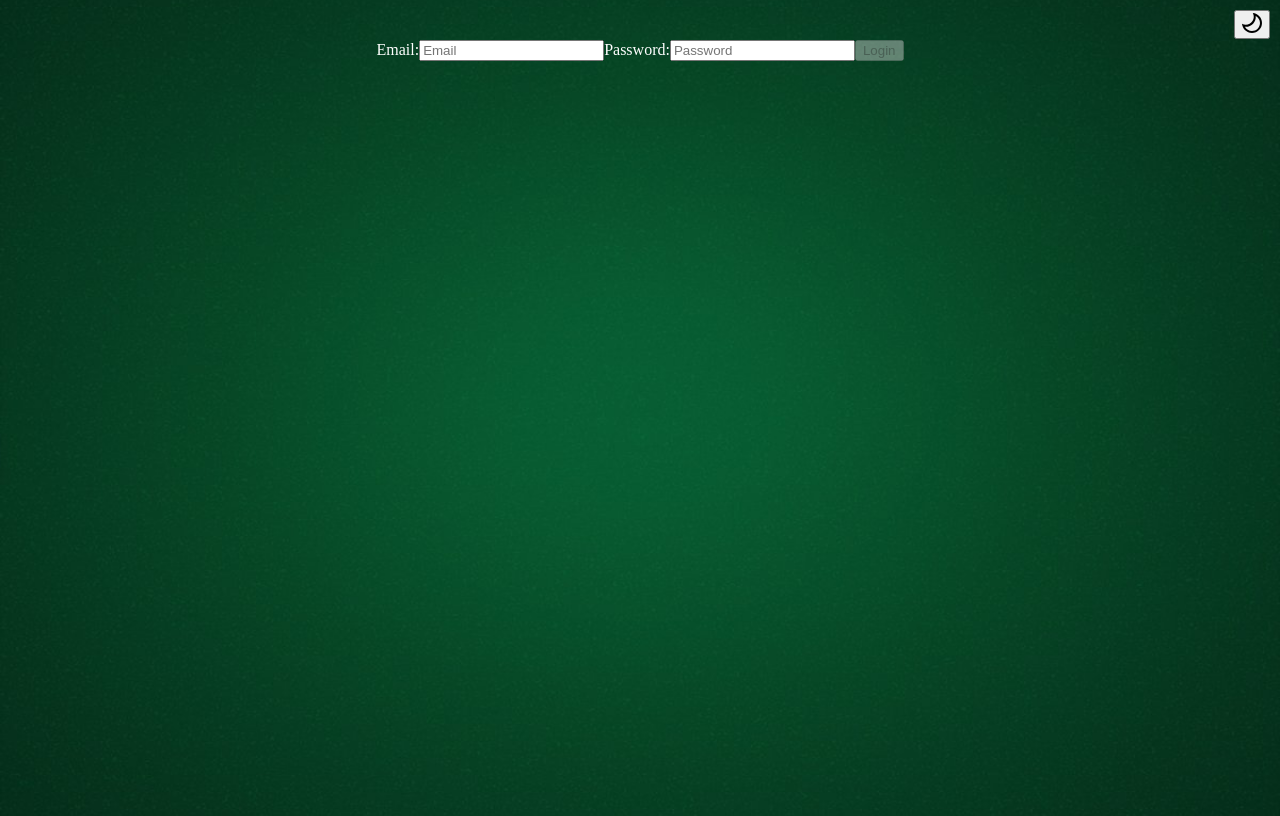
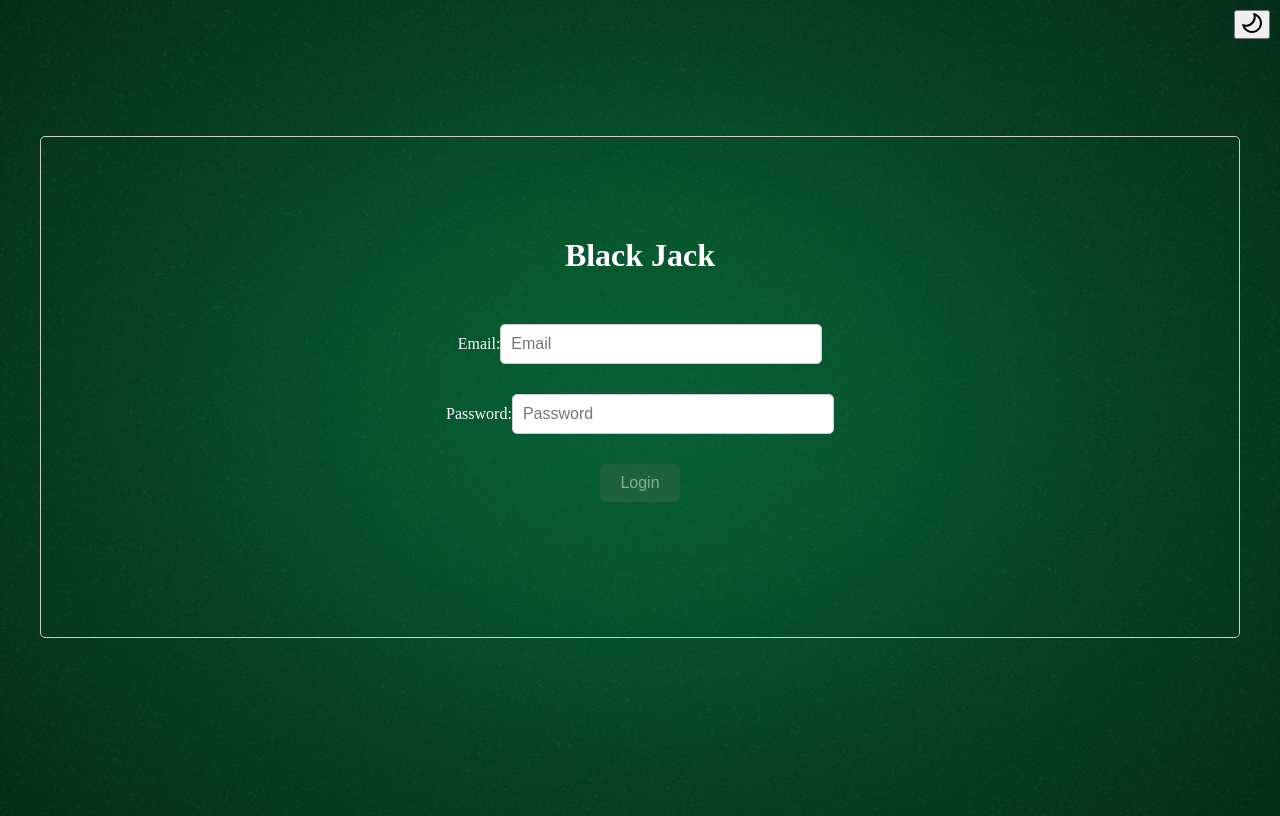
Before and after one commit to Jaci-Xavier/black-jack, a React (Vite) app: page / in a window 1280 px wide. Built offline with nearby package versions, Linux system fonts and the light colour scheme.

Commit message:
estilizando login

```diff
--- a/src/pages/Login.jsx
+++ b/src/pages/Login.jsx
@@ -45,7 +45,11 @@ function Login() {
   return (
     <div>
       <DarkMode />
-      <form className="bg-red-500">
+      <div className="box">
+        <div className="title">
+          <h1>Black Jack</h1>
+        </div>
+        <form className="login-container">
           <label htmlFor="email">
             Email:
             <input
@@ -66,10 +70,16 @@ function Login() {
               onChange={ (event) => handleChange(event) }
             />
           </label>
-        <button type="button" disabled={ isDisabled } onClick={ handleClickLogin }>
+          <button
+            type="button"
+            disabled={ isDisabled }
+            onClick={ handleClickLogin }
+            className="login-button"
+          >
             Login
           </button>
         </form>
+      </div>
     </div>
   );
 }
--- a/src/style/App.css
+++ b/src/style/App.css
@@ -83,27 +83,66 @@ body:not(.dark-mode) {
   margin: 0 5px;
 }
 
-body {
-  background-color: #fff;
-  color: #333;
+.title {
+  margin-top: 100px;
 }
 
-body.dark-mode {
-  background-color: #333;
-  color: #fff;
+.title h1 {
+  font-size: 32px;
+  margin-bottom: 20px;
 }
 
-@keyframes logo-spin {
-  from {
-    transform: rotate(0deg);
-  }
-  to {
-    transform: rotate(360deg);
+
+.login-container {
+  display: flex;
+  flex-direction: column;
+  align-items: center;
+  margin-top: 50px;
+}
+
+.box {
+  border: 1px solid #ccc;
+  border-radius: 5px;
+  margin-top: 6rem;
+  height: 500px;
+}
+
+.login-container label {
+  display: block;
+  font-size: 16px;
+  margin-bottom: 10px;
+}
+
+.login-container input {
+  width: 300px;
+  padding: 10px;
+  font-size: 16px;
+  border-radius: 5px;
+  border: 1px solid #ccc;
+  margin-bottom: 20px;
+}
+
+.login-button {
+  padding: 10px 20px;
+  font-size: 16px;
+  border-radius: 5px;
+  background-color: #326842;
+  color: #fff;
+  border: none;
+  cursor: pointer;
+}
+
+.login-button:disabled {
+  opacity: 0.5;
+  cursor: not-allowed;
+}
+
+.login-button:hover {
+  background-color: #2c563e;
+}
+
+@media screen and (max-width: 768px) {
+  .login-container input {
+    width: 100%;
   }
 }
-
-@media (prefers-reduced-motion: no-preference) {
-  a:nth-of-type(2) .logo {
-    animation: logo-spin infinite 20s linear;
-  }
-}
```
Lines whose indentation alone changed are shown as unchanged.
